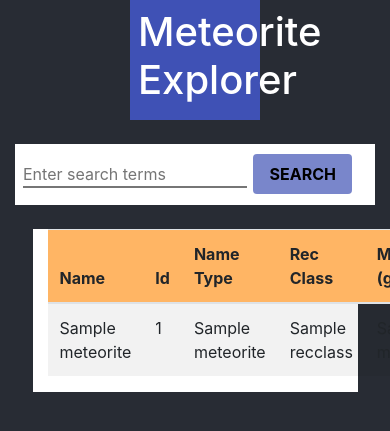
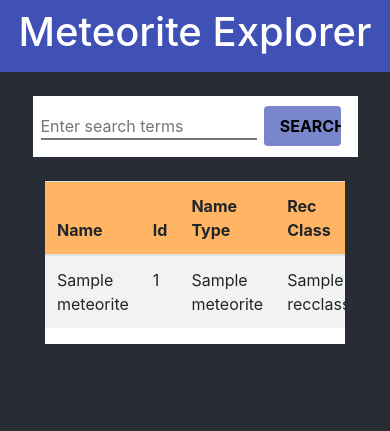
Before and after one commit to JohnJBarrett22/Meteorite_Explorer, a Django app: template apps/meteorite_app/templates/meteorite_app/search.html in a window 390 px wide; the page is wider, and only the part inside the window is pictured. Shown: the top 431 px of that part. Run offline with Django 3.2, Linux system fonts and the light colour scheme; the template is opened without the code that fills it: most values are stand-ins (such as "Sample title", 1, 10 or a date in 2020); some libraries are stand-ins or nearby versions.

Commit message:
Table is now responsive, adjusted styling on various components

```diff
--- a/apps/meteorite_app/static/meteorite_app/css/main.css
+++ b/apps/meteorite_app/static/meteorite_app/css/main.css
@@ -12,18 +12,18 @@
     background-color: #3f51b5
 }
 .formBox {
-    /* width: 20rem; */
     margin: 1.5rem auto;
     padding: .5rem;
     background-color: white;
 }
 .formField {
-    width: 65%;
+    width: 70%;
     border-left: none;
     border-right: none;
     border-top: none;
 }
 .formButton {
+    width: 25%;
     margin: .15rem;
     padding: .5rem 1rem;
     border: none;
--- a/apps/meteorite_app/templates/meteorite_app/search.html
+++ b/apps/meteorite_app/templates/meteorite_app/search.html
@@ -12,23 +12,25 @@
 <body>
     <div class="container-fluid">
         <div class="row">
-            <div class="col-4"></div>
-            <div class="titleBar col-4">
+            <div class="titleBar col">
                 <h1>Meteorite Explorer</h1>
             </div>
-            <div class="col-4"></div>
-        </div>
-        <div class="formBox">
-            <form id="search_form" class="ajax_form" action='search' method="post">
-                {% csrf_token %}
-                <input class="formField" type="text" name="name" placeholder="Enter search terms">
-                <input class="formButton" type="submit" value="SEARCH">
-            </form>
         </div>
         <div class="row">
-            <div class="col-1 test"></div>
+            <div class="col-1 col-lg-4"></div>
+            <div class="formBox col-10 col-lg-3">
+                <form id="search_form" class="ajax_form" action='search' method="post">
+                    {% csrf_token %}
+                    <input class="formField" type="text" name="name" placeholder="Enter search terms">
+                    <input class="formButton" type="submit" value="SEARCH">
+                </form>
+            </div>
+            <div class="col-1 col-lg-4"></div>
+        </div>
+        <div class="row no-gutters">
+            <div class="col-1"></div>
             <div class="dataTable col-10">
-                <table class="table table-hover table-striped">
+                <table class="table table-hover table-striped table-responsive-lg">
                     <thead>
                         <tr class="headerRow">
                             <th scope="col">Name</th>
```
Also changed, not shown: apps/meteorite_app/templates/meteorite_app/index.html (+4 -4 lines).
